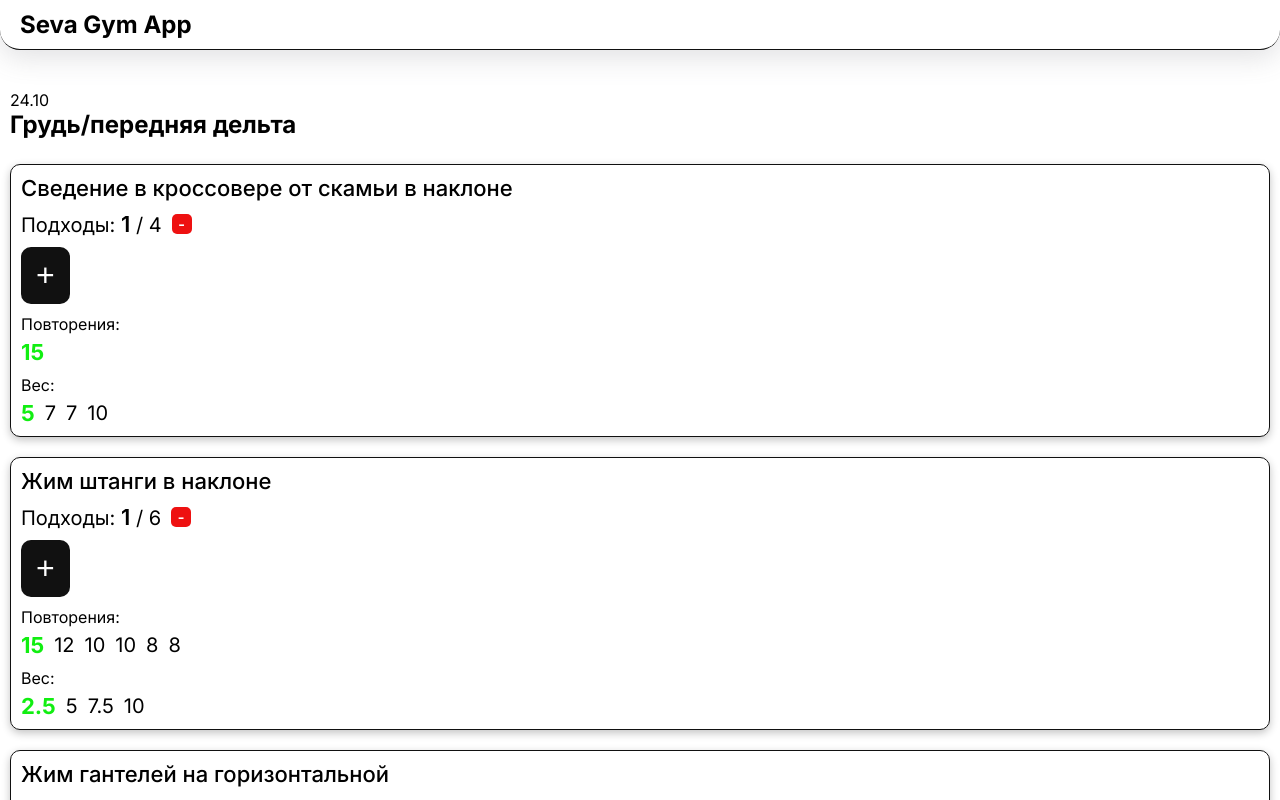
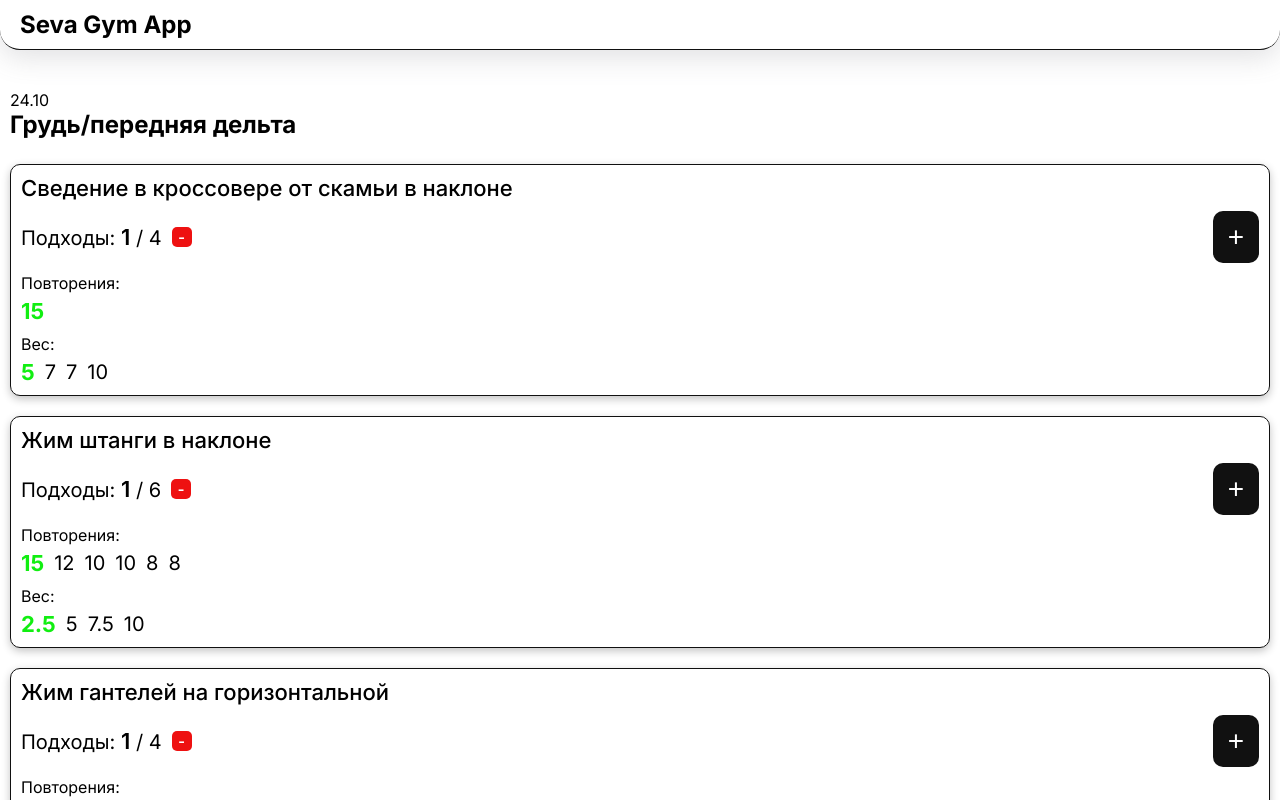
Before and after one commit to ilya-s-sk/seva-gym-app, a Next.js app: page / in a window 1280 px wide. Shown: the top 800 px of the page. Built offline with nearby package versions, Linux system fonts and the light colour scheme.

Commit message:
style changes

```diff
--- a/src/components/ExerciseItem/ExerciseItem.tsx
+++ b/src/components/ExerciseItem/ExerciseItem.tsx
@@ -28,10 +28,10 @@ export const ExerciseItem: FunctionComponent<Props> = ({ exercise }) => {
       <div className={styles.circlesBlock}>
         <p>Подходы: <span className={styles.activeCircle}>{ currentCircle }</span> / {exercise.circles || 0}</p>
         <button className={styles.increaseButton} onClick={increaseCircle}>-</button>
+        <button className={styles.button} onClick={setNextCircle}>
+          +
+        </button>
       </div>
-      <button className={styles.button} onClick={setNextCircle}>
-        +
-      </button>
       <div className={styles.subBlock}>
         <p className={styles.subBlockTitle}>Повторения:</p>
         <p className={styles.times}>
--- a/src/components/ExerciseItem/styles.module.css
+++ b/src/components/ExerciseItem/styles.module.css
@@ -19,9 +19,10 @@
 }
 
 .circlesBlock {
-  display: grid;
+  width: 100%;
+  display: flex;
+  justify-items: start;
   align-items: center;
-  grid-template-columns: max-content auto;
   column-gap: 10px;
 }
 
@@ -46,11 +47,12 @@
 }
 
 .button {
+  margin-left: auto;
   padding: 10px 15px;
   border: none;
   border-radius: 10px;
 
-  font-size: 32px;
+  font-size: 28px;
 
   background-color: var(--grey);
   color: var(--white);
```
